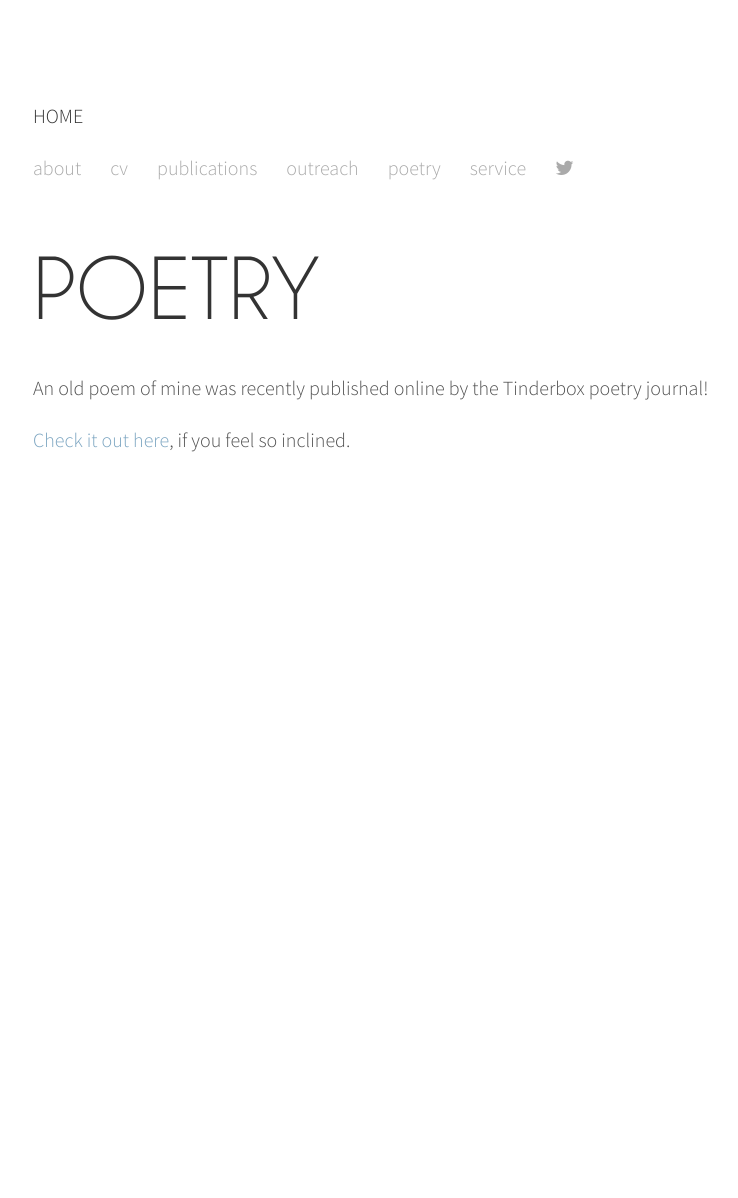
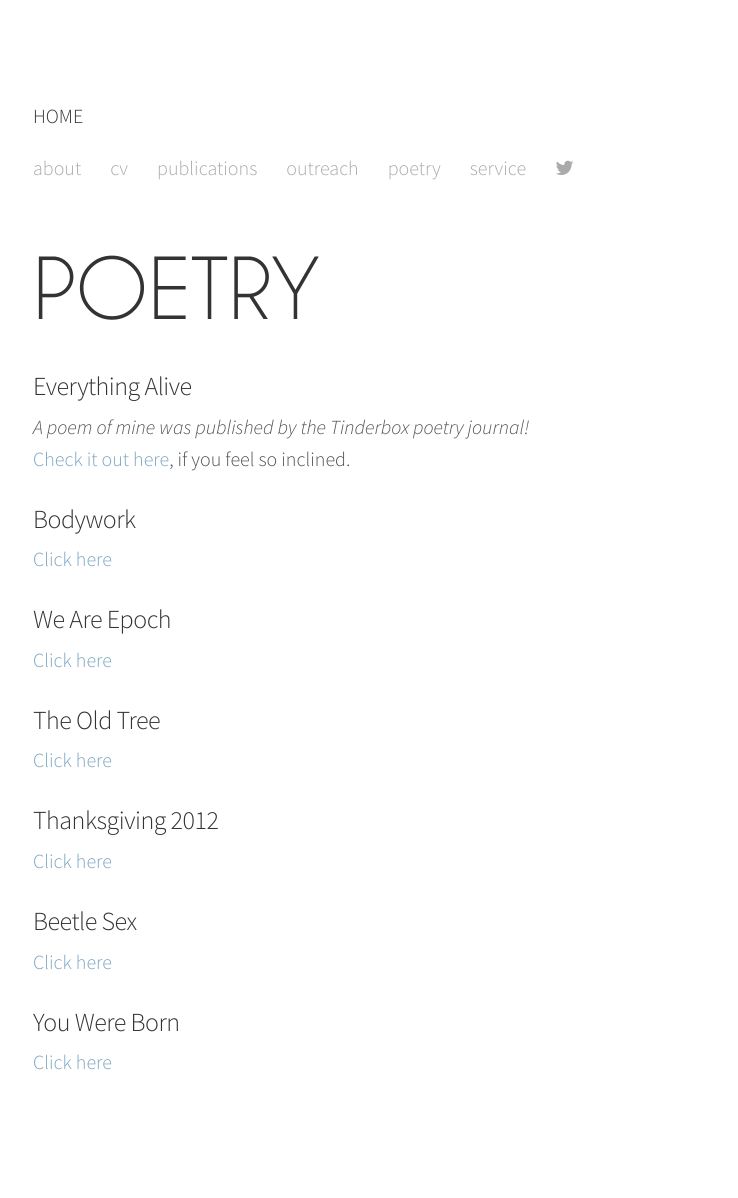
Before and after one commit to valeriestull/valeriestull.github.io, a Jekyll site: the page built from poetry.md, in a window 1280 px wide. Shown: the whole page, without its empty margins (247-985 px from the left). Built offline with Jekyll 4.4.1, drawn with Linux system fonts in a browser that asks for light colours; nearby versions of some CDN libraries; some web fonts are replaced; before the commit the page ends 900 px from its top, so only the background shows below that.

Commit message:
Update poetry page

```diff
--- a/poetry.md
+++ b/poetry.md
@@ -3,6 +3,25 @@ title: POETRY
 permalink: /poetry/
 ---
 
-An old poem of mine was recently published online by the Tinderbox poetry journal!
+### Everything Alive
+<i>A poem of mine was published by the Tinderbox
+poetry journal!</i>
+[Check it out here](https://tinderboxpoetry.com/everything-alive), if you feel so inclined.
 
-[Check it out here](https://tinderboxpoetry.com/everything-alive), if you feel so inclined.
+### Bodywork
+[Click here](../assets/bodywork.pdf)
+
+### We Are Epoch
+[Click here](../assets/we_are_epoch.pdf)
+
+### The Old Tree
+[Click here](../assets/the_old_tree.pdf)
+
+### Thanksgiving 2012
+[Click here](../assets/thanksgiving_2012.pdf)
+
+### Beetle Sex
+[Click here](../assets/beetle_sex.pdf)
+
+### You Were Born
+[Click here](../assets/you_were_born.pdf)
```
Also changed, not shown: 7 other files.
